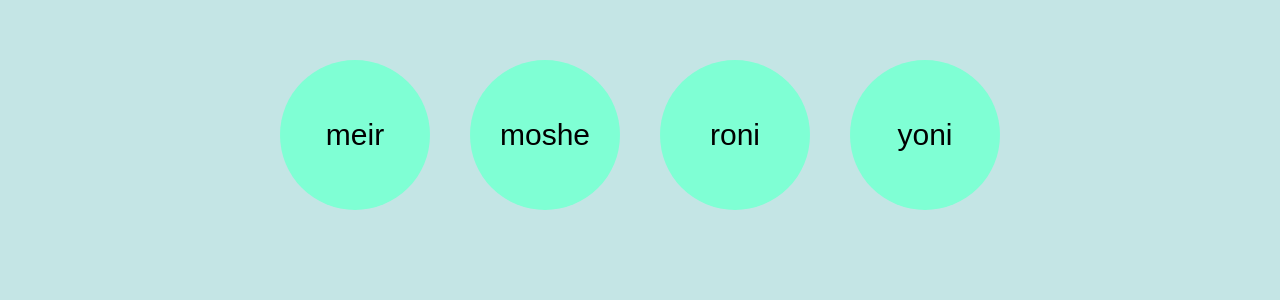
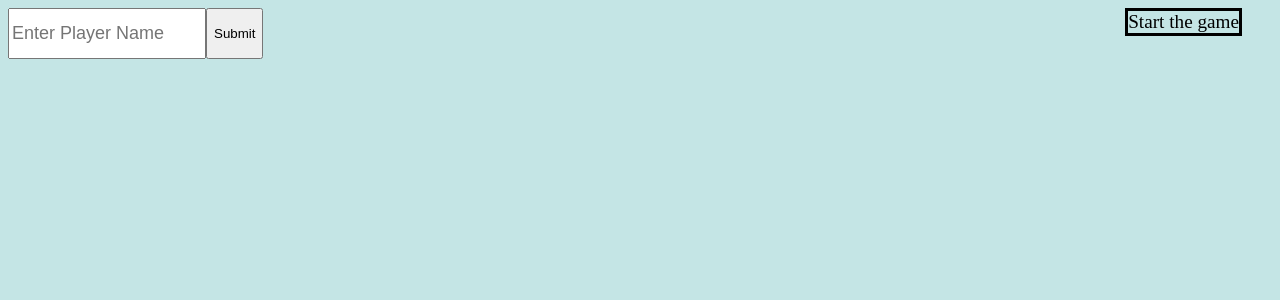
Before and after one commit to MeirVitkin/React_project, a React (Create React App) app: page / in a window 1280 px wide. Shown: the top 300 px of the page. Built offline with nearby package versions, Linux system fonts and the light colour scheme.

Commit message:
big changes

```diff
--- a/src/App2.js
+++ b/src/App2.js
@@ -7,9 +7,10 @@ import { useState } from "react";
 
 
 function App2() {
-    const [displayedLetters, setDisplayedLetters] = useState('');
+    const [displayedLetters, setDisplayedLetters] = useState([]);
     const showLetter = (letter) => {
-        setDisplayedLetters(displayedLetters + letter);
+        const modifiedLetter = letter.replace(/ /g, '\u00A0');
+        setDisplayedLetters(prevLetters => [...prevLetters, <div className={ isRed ? 'red' : 'black'}>{ modifiedLetter }</div>]);
     };
 
     const [isRed, setIsRed] = useState(false);
--- a/src/App_game.js
+++ b/src/App_game.js
@@ -1,27 +1,29 @@
 import React, { useState } from 'react'
-import PlayerButtons from './component/PlayerButtons'
 import Gamer from './component/Gamer';
+import SubmitButton from './SubmitButton';
 
 const App_game = () => {
 
-    const [board, setBoard] = useState([]);
-    const [correntPlayer, setCorrentPlayer] = useState(0);
+    const [playersArray, setPlayersArray] = useState([]);
+
+    const updatePlayersArray = (newPlayer) => {
+        setPlayersArray(prevArrey => [...prevArrey, newPlayer]);
+    };
+
+    const removePlayersArray = (index) => {
+        setPlayersArray(prevBoard => prevBoard.splice(index, 1));
+    };
 
     return (
         <>
-            <PlayerButtons
-                board={board}
-                setBoard={setBoard}
-            />
+            <SubmitButton updatePlayersArray={updatePlayersArray} />
             <div className='gameContainer'>
-                {board.map((player, index) => (
+                {playersArray.map((player, index) => (
                     <div className='player' key={index}>
                         <Gamer idplayer={index}
                             player={player}
-                            correntPlayer={correntPlayer}
-                            setCorrentPlayer={setCorrentPlayer}
-                            board={board}
-                            setBoard={setBoard}
+                            board={playersArray}
+                            removePlayersArray={removePlayersArray}
                         />
                     </div>
                 ))}
--- /dev/null
+++ b/src/SubmitButton.js
@@ -0,0 +1,72 @@
+import React, { useState } from 'react';
+
+const SubmitButton = ({ updatePlayersArray }) => {
+    const [playerName, setPlayerName] = useState('');
+    const [playersArray, setPlayersArray] = useState([]);
+    const [isInputVisible, setIsInputVisible] = useState(true);
+
+    const handleSubmitClick = () => {
+        setPlayersArray([...playersArray, playerName]);
+        setPlayerName('');
+    };
+
+    const handleNameChange = (e) => {
+        setPlayerName(e.target.value);
+    };
+
+    const handleButtonClick = () => {
+        setIsInputVisible(false);
+
+        const playersParseArray = JSON.parse(localStorage.getItem('players')) || [];
+
+        playersArray.forEach((playerName) => {
+            const existingPlayer = playersParseArray.find((player) => player.name === playerName);
+
+            if (!existingPlayer) {
+                const newPlayer = {
+                    name: playerName,
+                    scores: [],
+                    myTurn: true,
+                    id: playersParseArray.length
+                };
+
+                playersParseArray.push(newPlayer);
+
+                localStorage.setItem('players', JSON.stringify(playersParseArray));
+
+                updatePlayersArray(newPlayer);
+
+                setPlayerName('');
+            } else {
+                updatePlayersArray(existingPlayer);
+            }
+        });
+    };
+
+    return (
+        <div>
+            {isInputVisible && (
+                <div className='registerContainer'>
+                    <input className='input'
+                        type="text"
+                        placeholder="Enter Player Name"
+                        value={playerName}
+                        onChange={handleNameChange}
+                    />
+                    <button className='submitButton' onClick={handleSubmitClick}>Submit</button>
+                    <div className='startTheGame' onClick={handleButtonClick}>
+                        Start the game
+                    </div>
+                    <div className='prevShowContainer'>
+                        {playersArray.map((name, index) => (
+                            <h3 className='prevShow' key={index}>{name}</h3>
+                        ))}
+                    </div>
+                </div>
+
+            )}
+        </div>
+    );
+};
+
+export default SubmitButton;
--- a/src/component/Gamer.js
+++ b/src/component/Gamer.js
@@ -1,24 +1,47 @@
-import React, { useState } from 'react';
+import React, { useState, useEffect } from 'react';
 
-
-let finshedPlyearsIndex =[];
+let finshedPlyearsIndex = [];
 let corrent = 0;
+let gameFinifhed = false;
 
 
 
-const Gamer = ({ player, idplayer, correntPlayer, setCorrentPlayer, board }) => {
+const Gamer = ({ player, idplayer, board, removePlayersArray }) => {
 
+    const [playersParseArray, setPlayersParseArray] = useState([]);
     let rnd = Math.floor(Math.random() * 100);
+
     const [rndNum, setRndNum] = useState(rnd);
     const [steps, setSteps] = useState(0);
 
+    const setCorrent = (player) => {
+        finshedPlyearsIndex.push(player)
+    };
+
     let theBoardLength = board.length;
+
+    useEffect(() => {
+        const storedPlayers = JSON.parse(localStorage.getItem('players')) || [];
+        setPlayersParseArray(storedPlayers);
+    }, []);
+    const playerToUpdateIndex = playersParseArray.findIndex((p) => p.name === player.name);
+    console.log(playerToUpdateIndex);
+    console.log(playersParseArray);
+
+
+
+
+
+
 
     for (let i = 0; i < theBoardLength; i++) {
         for (let j = 0; j < finshedPlyearsIndex.length; j++) {
             if (corrent === finshedPlyearsIndex[j]) {
-                corrent = (corrent + 1) % 4;
+                corrent = (corrent + 1) % theBoardLength;
                 break;
+            }
+            if (i === theBoardLength - 1 && finshedPlyearsIndex.length > 0 && j === finshedPlyearsIndex.length - 1) {
+                gameFinifhed = !gameFinifhed
             }
         }
     }
@@ -27,10 +50,10 @@ const Gamer = ({ player, idplayer, correntPlayer, setCorrentPlayer, board }) =>
         <div >
             <h1>{`Hi ${player.name}`}</h1>
             <h3>your corrent number = {rndNum}</h3>
-            <h2>{rndNum === 100 ? 'winner!' : null}</h2>
+            <h2>{rndNum === 100 ? 'you finished!' : null}</h2>
             <h3>steps = {steps}</h3>
 
-            <div className='mathButtonsContainer' style={idplayer === corrent ? { backgroundColor: 'rgb(00, 155, 390)' } : null}>
+            <div className='mathButtonsContainer'>
                 {rndNum !== 100 ? (
                     <>
                         <button className="plus" onClick={() => {
@@ -38,9 +61,7 @@ const Gamer = ({ player, idplayer, correntPlayer, setCorrentPlayer, board }) =>
                                 corrent = (corrent + 1) % theBoardLength;
                                 setRndNum(rndNum + 1)
                                 setSteps(steps + 1)
-                                // setCorrentPlayer((correntPlayer + 1) % theBoardLength)
                             }
-
                         }}>
                             +1
                         </button>
@@ -49,7 +70,6 @@ const Gamer = ({ player, idplayer, correntPlayer, setCorrentPlayer, board }) =>
                                 corrent = (corrent + 1) % theBoardLength;
                                 setRndNum(rndNum - 1)
                                 setSteps(steps + 1)
-                                // setCorrentPlayer((correntPlayer + 1) % theBoardLength)
                             }
                         }}>
                             -1
@@ -59,7 +79,6 @@ const Gamer = ({ player, idplayer, correntPlayer, setCorrentPlayer, board }) =>
                                 corrent = (corrent + 1) % theBoardLength;
                                 setRndNum(rndNum * 2)
                                 setSteps(steps + 1)
-                                // setCorrentPlayer((correntPlayer + 1) % theBoardLength)
                             }
                         }}>
                             *2
@@ -69,25 +88,33 @@ const Gamer = ({ player, idplayer, correntPlayer, setCorrentPlayer, board }) =>
                                 corrent = (corrent + 1) % theBoardLength;
                                 setRndNum(Math.floor(rndNum / 2))
                                 setSteps(steps + 1)
-                                // setCorrentPlayer((correntPlayer + 1) % theBoardLength)
                             }
 
                         }}>
                             /2
                         </button>
                     </>
-                ) : (<>
+                ) : (
+                    <>
+                        {
 
-                         {(corrent += 1) % theBoardLength}
-                        <button onClick={() => { setSteps(steps) }}>quit</button>
-                        <button>new game</button>
+                            playersParseArray[playerToUpdateIndex].scores.push(steps)
+                        }
 
-                </>)}
+                        <h3>{steps} steps</h3>
+                        {!gameFinifhed ? (
+                            <>
+                                {setCorrent(idplayer)}
+                                <button onClick={() => {
+                                    removePlayersArray(idplayer);
+                                }}>quit</button>
 
+                                <button>new game</button><br />
+                            </>
+                        ) : null}
+                    </>)}
             </div>
-
         </div>
-
     )
 }
 
--- a/src/component/PlayerButtons.js
+++ b/src/component/PlayerButtons.js
@@ -5,22 +5,26 @@ let players = [
     {
         name: 'meir',
         scores: 0,
-        myTurn: 'true'
+        myTurn: 'true',
+        id:0
     },
     {
         name: 'moshe',
         scores: 0,
-        myTurn: 'false'
+        myTurn: 'false',
+        id:1
     },
     {
         name: 'roni',
         scores: 0,
-        myTurn: 'false'
+        myTurn: 'false',
+        id:2
     },
     {
         name: 'yoni',
         scores: 0,
-        myTurn: 'false'
+        myTurn: 'false',
+        id:3
     },
 ]
 
--- a/src/style/gameStyle.css
+++ b/src/style/gameStyle.css
@@ -1,6 +1,7 @@
 body {
     background-color: rgb(196, 229, 229);
 }
+
 .buttonsContainer {
     text-align: center;
     justify-content: center;
@@ -8,7 +9,6 @@ body {
     margin: 40px 0px 70px 0px;
     user-select: none;
     cursor: pointer;
-
 }
 
 .playerButton {
@@ -49,3 +49,40 @@ body {
     border-radius: 15%;
     margin: 4px;
 }
+
+.prevShowContainer {
+    display: flex;
+    justify-content: center;
+    align-items: center;
+}
+
+.prevShow {
+    text-align: center;
+    width: 100px;
+    height: 70px;
+    border: 1px solid black;
+}
+
+.registerContainer {
+    display: flex;
+    position: relative;
+}
+
+.input {
+    width: 190px;
+    height: 45px;
+    font-size: large;
+}
+
+.submitButton {
+
+}
+
+.startTheGame {
+    position: absolute;
+    right: 30px;
+    border: 3px solid black;
+    display: inline-block;
+    font-size: larger;
+
+}
--- a/src/style/index_App2.css
+++ b/src/style/index_App2.css
@@ -156,3 +156,6 @@ body {
     background-color: rgb(145, 137, 137);
     color: rgb(211, 230, 212);
   }
+  .red{
+    color: blue;
+  }
```
Also changed, not shown: src/component/Header.js (added, +25 -0 lines).
